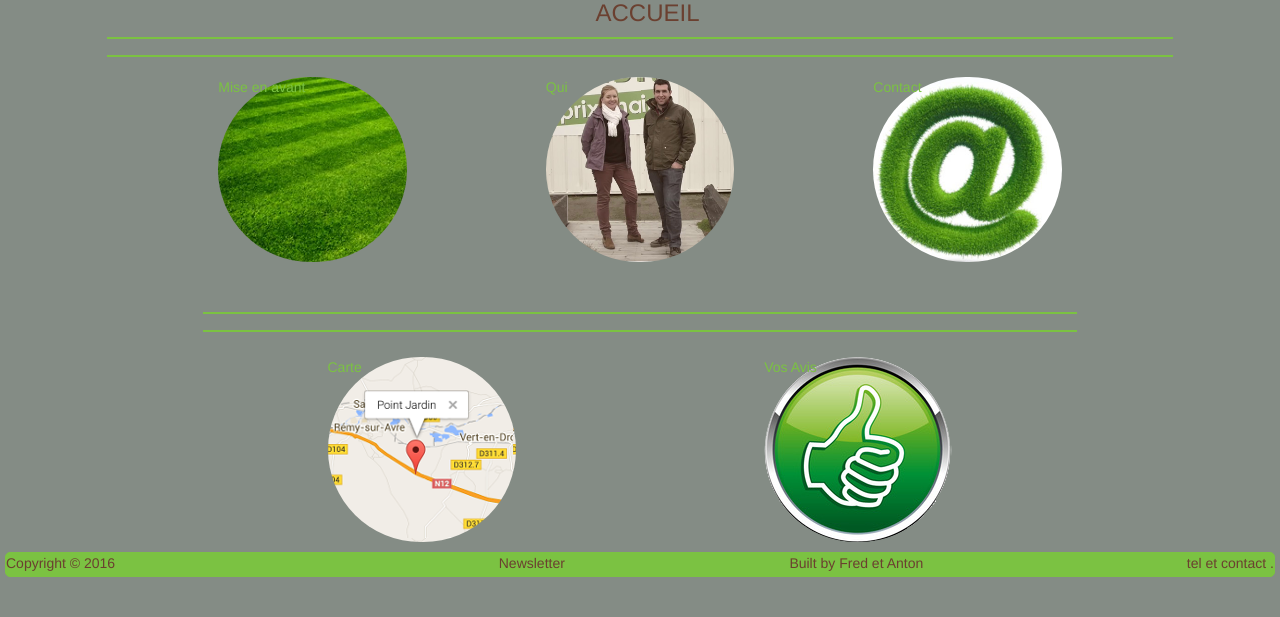
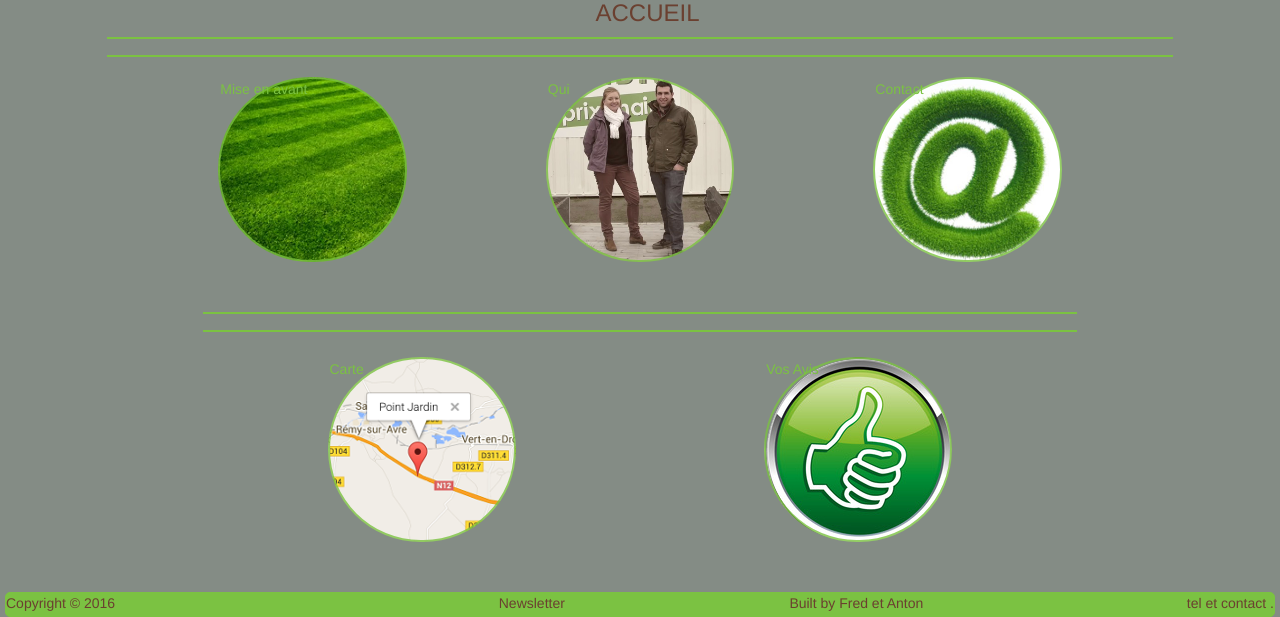
Before and after one commit to AntoineVincent/point_jardin, a PHP site: page / in a window 1280 px wide. Shown: the part 218-835 px from the top of the page. Before the commit the page ends 795 px from the top, so only its background shows below. Run offline with PHP 8.4, Linux system fonts and the light colour scheme.

Commit message:
bordure autour des liens

```diff
--- a/css/style.css
+++ b/css/style.css
@@ -65,16 +65,19 @@ footer {
 	background-size: cover;
 	height:185px;
 	border-radius: 100px;
+	border:solid rgba(123,194,66,0.8) 2px;
 }
 .middle {
 	background: url(../images/quii.png);
 	height: 185px;
 	border-radius: 100px;
+	border:solid rgba(123,194,66,0.8) 2px;
 }
 .right {
 	background: url(../images/contact2.png);
 	height: 185px;
 	border-radius: 100px;
+	border:solid rgba(123,194,66,0.8) 2px;
 }
 .vide {
 	height: 40px;
@@ -86,9 +89,11 @@ footer {
 	background: url(../images/petite_carte.png);
 	height: 185px;
 	border-radius: 100px;
+	border:solid rgba(123,194,66,0.8) 2px;
 }
 .cuber {
 	background: url(../images/vos_avis.png);
 	height: 185px;
 	border-radius: 100px;
+	border:solid rgba(123,194,66,0.8) 2px;
 }
--- a/index.html
+++ b/index.html
@@ -74,16 +74,19 @@
 					<div class="row cube">
 						<div class="col-md-offset-3 col-md-2">
 							<p class="cubel">
-							<a href="page9.html">Carte</a>
+								<a href="page9.html">Carte</a>
 							</p>
 						</div>
 						<div class="col-md-offset-2 col-md-2">
 							<p class="cuber">
-							<a href="page10.html">Vos Avis</a>
+								<a href="page10.html">Vos Avis</a>
 							</p>
 						</div>
 						<div class="col-md-3"></div>
 					</div>
+				<div class="row vide">
+					<div class="col-md-12"></div>
+				</div>
 			</section>
 			<footer>
 				<div class="row">
```
